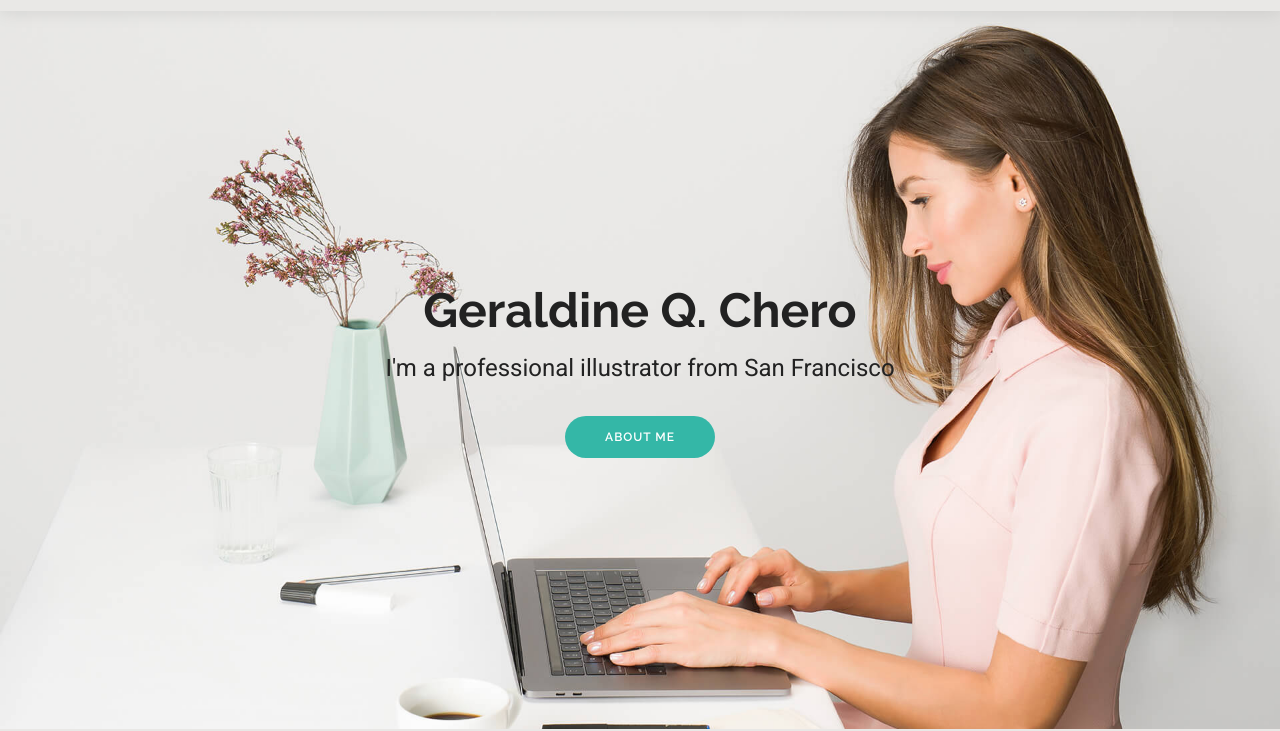
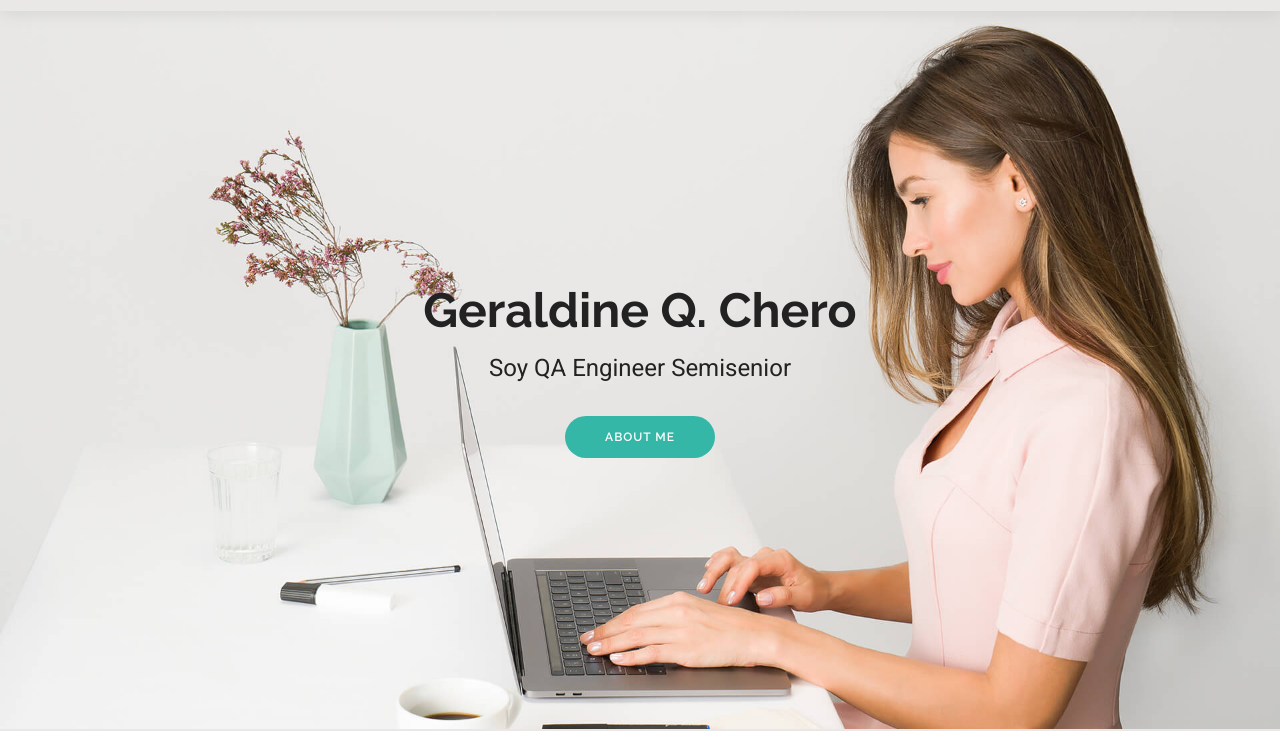
Before and after one commit to GeraldineChero/GeraldineChero.github.io, a plain HTML site: page index.html in a window 1280 px wide. Shown: the part 72-803 px from the top of the page. Drawn offline with Linux system fonts and the light colour scheme.

Commit message:
Update 10 repositorio 1

```diff
--- a/index.html
+++ b/index.html
@@ -80,7 +80,7 @@
         <div class="row justify-content-center">
           <div class="col-lg-8">
             <h2>Geraldine Q. Chero</h2>
-            <p>I'm a professional illustrator from San Francisco</p>
+            <p>Soy QA Engineer Semisenior</p>
             <a href="about.html" class="btn-get-started">About Me</a>
           </div>
         </div>
```
